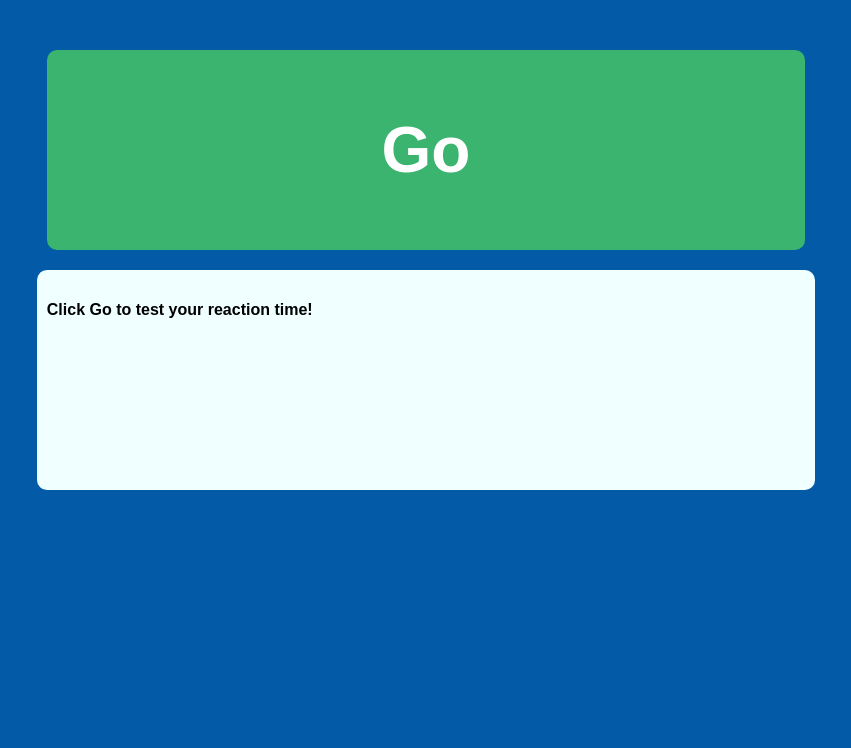
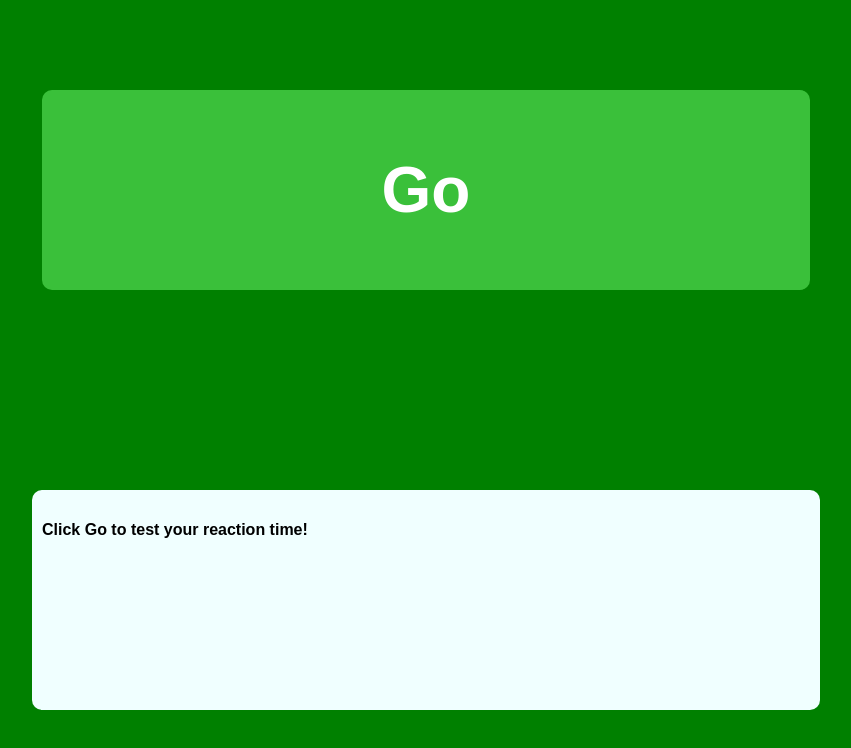
Before and after one commit to anubharajput/exercise3, a Vue app: page / in a window 1280 px wide. Shown: the top 748 px of the page, without its empty margins (214-1065 px from the left). Built offline with nearby package versions, Linux system fonts and the light colour scheme.

Commit message:
add functionality

```diff
--- a/index.html
+++ b/index.html
@@ -4,15 +4,18 @@
     <meta charset="UTF-8">
     <link rel="icon" href="/favicon.ico">
     <meta name="viewport" content="width=device-width, initial-scale=1.0">
+    <link href="/path/to/node_modules/@fortawesome/fontawesome-free/css/all.css" rel="stylesheet">
     <title>Vite App</title>
      <style>
       body{
-        background-color: rgb(3, 90, 166);
+       margin: 0;
+       padding: 0;
       }
      </style>
   </head>
   <body>
     <div id="app"></div>
+    <script src="https://kit.fontawesome.com/5a487294c4.js" crossorigin="anonymous"></script>
     <script type="module" src="/src/main.js"></script>
   </body>
 </html>
--- a/package.json
+++ b/package.json
@@ -9,6 +9,12 @@
     "preview": "vite preview"
   },
   "dependencies": {
+    "@fortawesome/fontawesome-free": "^6.5.2",
+    "@fortawesome/fontawesome-svg-core": "^6.5.2",
+    "@fortawesome/free-brands-svg-icons": "^6.5.2",
+    "@fortawesome/free-regular-svg-icons": "^6.5.2",
+    "@fortawesome/free-solid-svg-icons": "^6.5.2",
+    "@fortawesome/vue-fontawesome": "^3.0.6",
     "vue": "^3.4.21"
   },
   "devDependencies": {
--- a/src/App.vue
+++ b/src/App.vue
@@ -1,40 +1,76 @@
 <script>
-import Result from './Components/Result.vue'
+import Result from './Components/Result.vue';
+import ShowCard from './Components/ShowCard.vue';
 export default {
     data() {
         return {
+            maxValue:0,
             showBtn: true,
+            backdrop: true,
+            reactionTime:0,
+            timeDiff:0,
+            showModelComponent: false,
+            handleResult:0
+      }
+    },
+    methods: {
+        changeBackground() {
+            setTimeout(() => {
+                this.backdrop=!this.backdrop
+                this.reactionTime=Date.now();
+            }, Math.floor(Math.floor(Math.random() * (10000 - 3000 + 1)) + 3000));
+        },
+        getReactionTime(){
+         this.timeDiff=Date.now()-this.reactionTime;
+         console.log(this.reactionTime);
+         if(this.reactionTime===0 && this.handleResult===0)
+         this.handleResult=1;
+         else if(this.reactionTime===0 && this.handleResult==1)
+         this.handleResult=0;
+        else if(this.reaction!==0)
+        this.handleResult=2;
+         console.log("ok");
+
+         console.log(this.reactionTime);
+         console.log(this.timeDiff);
+        },
+        showModel() {
+            this.showModelComponent = !this.showModelComponent;
         }
     },
-    methods: {
-        getRandomTime() {
-            console.log(Math.floor(Math.random() * 3000) + 2000);
-            return Math.floor(Math.random() * 3000) + 2000;
-        }
+    mounted() {
+        this.changeBackground();
     },
     components: {
-        Result
+        Result,
+        ShowCard
     }
 }
 </script>
 
 <template>
-    <div class="main-container">
-        <div :class="{ 'card': showBtn === true, 'card2': showBtn !== true }" id="card1" @click="showBtn = !showBtn">
-            <h1 v-if="showBtn">Go</h1>
+    <div class="main-container" :class="{'background-color-green': backdrop, 'background-color-blue': !backdrop}">
+        <div :class="{ 'card': showBtn === true, 'card2': showBtn !== true} " id="card1" @click="showBtn = !showBtn , getReactionTime(),vh">
+            <h1 v-if="showBtn" >Go</h1>
             <h1 v-else>Stop</h1>
         </div>
-        <Result />
+        <Result :handleResult="handleResult"
+        :timeDiff="timeDiff"
+        :maxValue="maxValue"
+        :showModel="showModel"/>
     </div>
+    <ShowCard v-if="showModelComponent" :showModel="showModel" :maxValue="maxValue"
+    :timeDiff="timeDiff" />
 </template>
 
 <style scoped>
 .main-container {
-    margin-top: 50px;
     display: flex;
     flex-direction: column;
     gap: 20px;
     font-family: sans-serif;
+    width: 100%;
+    height: 100vh;
 }
 
 .card {
@@ -61,4 +97,10 @@ export default {
     font-size: 2rem;
     cursor: pointer;
 }
+.background-color-green{
+    background-color: green;
+}
+.background-color-blue{
+    background-color: rgb(24, 187, 227);
+}
 </style>
--- a/src/Components/Result.vue
+++ b/src/Components/Result.vue
@@ -1,16 +1,42 @@
 <template>
  <div class="container">
-    <h4>Click Go to test your reaction time!</h4>
+    <h4 v-if="handleResult===0">Click Go to test your reaction time!</h4>
+    <h4 v-else-if="handleResult===1">Too quick... Try again!</h4>
+    <h4 v-else-if="handleResult===2">Your reaction time was {{ maxValue }} seconds.</h4>
  </div>
 </template>
 <script>
 export default{
+    props:['handleResult','timeDiff','maxValue', 'showModel'],
     data()
     {
         return{
+            arr:[],
+            currentValue:0
+        }
+    },
+    watch: {
+    handleResult(newValue) {
 
+      if (newValue === 2) {
+        this.currentValue=this.timeDiff;
+        if(this.arr.length===0){
+        this.$emit('update:this.maxValue', this.timeDiff);
+        console.log(this.maxValue);
+        this.showModel();
         }
+    //     this.arr.push(this.timeDiff);
+    //     this.$emit('update:this.maxValue', this.timeDiff);
+    //     if(this.maxValue<this.timeDiff)
+    //     this.$emit('update:this.maxValue', this.timeDiff);
+    // }
+    // if(this.currentValue===this.maxValue && this.currentValue!=0){
+    //     console.log("height score is");
+    // this.showModel();
+    // }
     }
+  }
+}
 }
 </script>
 <style>
--- /dev/null
+++ b/src/Components/ShowCard.vue
@@ -0,0 +1,53 @@
+<template>
+    <div>
+        <div class="backdrop-container" @click="showModel()"></div>
+        <div class="card-container">
+            <div class="logo"><img src="https://static-00.iconduck.com/assets.00/alert-circle-icon-2048x2046-3lb5oi0m.png" alt=""></div>
+            <h2>Winner!!</h2>
+            <p>Your score of {{ maxValue}} has been stored in your browser and could be lost when you leave. Create an
+                account or login to automatically save them to your account!</p>
+            <button @click="showModel()">Got it!!</button>
+        </div>
+    </div>
+</template>
+<style scoped>
+.card-container {
+    position: absolute;
+    display: flex;
+    flex-direction: column;
+    align-items: center;
+    text-align: center;
+    background-color: white;
+    padding: 20px;
+    width: 30%;
+    margin: auto;
+    top: 200px;
+    border-radius: 10px;
+    z-index: 2;
+}
+
+.logo {
+    height: 50px;
+    width: 50px;
+}
+
+.logo img {
+    width: 100%;
+}
+
+.backdrop-container {
+    position: absolute;
+    inset: 0;
+    width: 100%;
+    height: 100vh;
+    background-color: rgba(0, 0, 0, 0.7);
+    cursor: pointer;
+}
+</style>
+
+<script>
+export default {
+    props: ['showModel','maxValue','timeDiff'],
+
+};
+</script>
--- a/src/main.js
+++ b/src/main.js
@@ -1,5 +1,3 @@
-
-
 import { createApp } from 'vue'
 import App from './App.vue'
 
```
Also changed, not shown: 1 other file (tests, documents, lock files or other folders).
